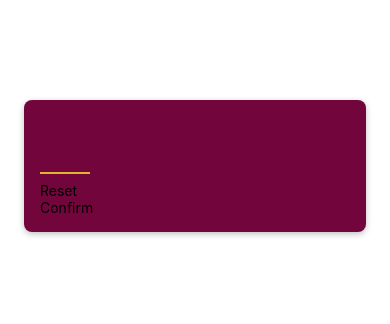
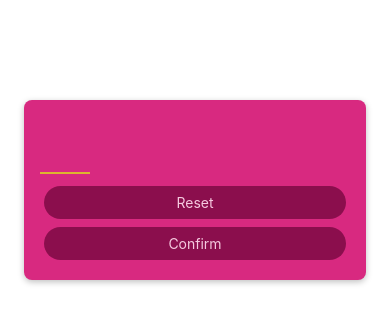
Before and after one commit to qpakr38/rc-minigame, a React Native app: screen / in a window 390 px wide. Shown: the top 324 px of the page. Built offline with nearby package versions, Linux system fonts and the light colour scheme.

Commit message:
FEAT : Button 시각적 효과 추가

```diff
--- a/components/PrimaryButton.js
+++ b/components/PrimaryButton.js
@@ -1,10 +1,44 @@
-import { View, Text, StyleSheet } from "react-native";
+import { View, Text, StyleSheet, Pressable } from "react-native";
 
 const PrimaryButton = ({ children }) => {
+  const pressHandler = () => {
+    console.log("Pressed!!");
+  };
   return (
-    <View>
-      <Text>{children}</Text>
+    <View style={styles.buttonOuterContainer}>
+      <Pressable
+        onPress={pressHandler}
+        style={(pressed) =>
+          pressed
+            ? [styles.buttonInnerContainer, styles.pressed]
+            : styles.pressed
+        }
+        android_ripple={{ color: "#640233" }}
+      >
+        <Text style={styles.buttonText}>{children}</Text>
+      </Pressable>
     </View>
   );
 };
 export default PrimaryButton;
+
+const styles = StyleSheet.create({
+  buttonOuterContainer: {
+    margin: 4,
+    borderRadius: 28,
+    overflow: "hidden",
+  },
+  buttonInnerContainer: {
+    backgroundColor: "#72063c",
+    paddingVertical: 8,
+    paddingHorizontal: 16,
+    elevation: 2,
+  },
+  buttonText: {
+    color: "white",
+    textAlign: "center",
+  },
+  pressed: {
+    opacity: 0.75,
+  },
+});
--- a/screens/StartGameScreen.js
+++ b/screens/StartGameScreen.js
@@ -1,4 +1,4 @@
-import { Button, StyleSheet, TextInput, View } from "react-native";
+import { StyleSheet, TextInput, View } from "react-native";
 import PrimaryButton from "../components/PrimaryButton";
 
 const StartGameScreen = () => {
@@ -23,7 +23,7 @@
     marginTop: 100,
     marginHorizontal: 24,
     padding: 16,
-    backgroundColor: "#72063C",
+    backgroundColor: "#d82980",
     borderRadius: 8,
     //안드로이드 기능
     elevation: 8,
```
